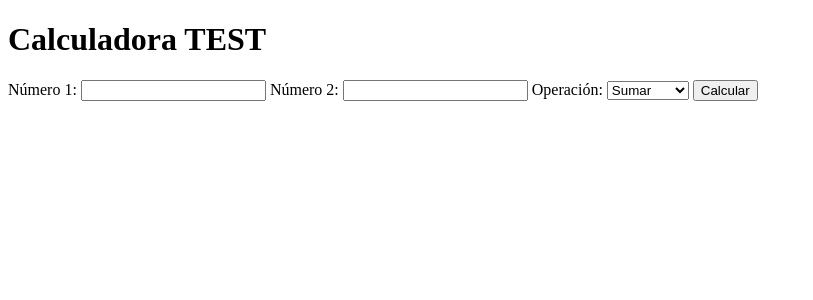
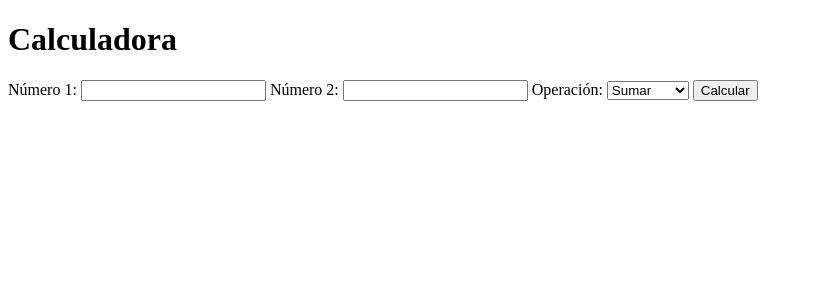
Before and after one commit to ValentinGarciaIriart/GoogleCloud, a Flask app: page / in a window 1280 px wide. Shown: the top 300 px of the page, without its empty margins (0-813 px from the left). Run offline with Flask 3, Linux system fonts and the light colour scheme.

Commit message:
nuevos cambios al test

```diff
--- a/templates/index.html
+++ b/templates/index.html
@@ -3,10 +3,10 @@
 <head>
     <meta charset="UTF-8">
     <meta name="viewport" content="width=device-width, initial-scale=1.0">
-    <title>Calculadora V2</title>
+    <title>Calculadora Test</title>
 </head>
 <body>
-    <h1>Calculadora TEST</h1>
+    <h1>Calculadora</h1>
     <form action="/resultado" method="post">
         <label for="num1">Número 1:</label>
         <input type="number" name="num1" id="num1" required>
--- a/templates/resultado.html
+++ b/templates/resultado.html
@@ -3,10 +3,10 @@
 <head>
     <meta charset="UTF-8">
     <meta name="viewport" content="width=device-width, initial-scale=1.0">
-    <title>Resultado V2</title>
+    <title>Resultado Test</title>
 </head>
 <body>
-    <h1>Resultado TEST:</h1>
+    <h1>Resultado:</h1>
     <p>{{ resultado }}</p>
     <a href="/">Volver a calcular</a>
 </body>
```
